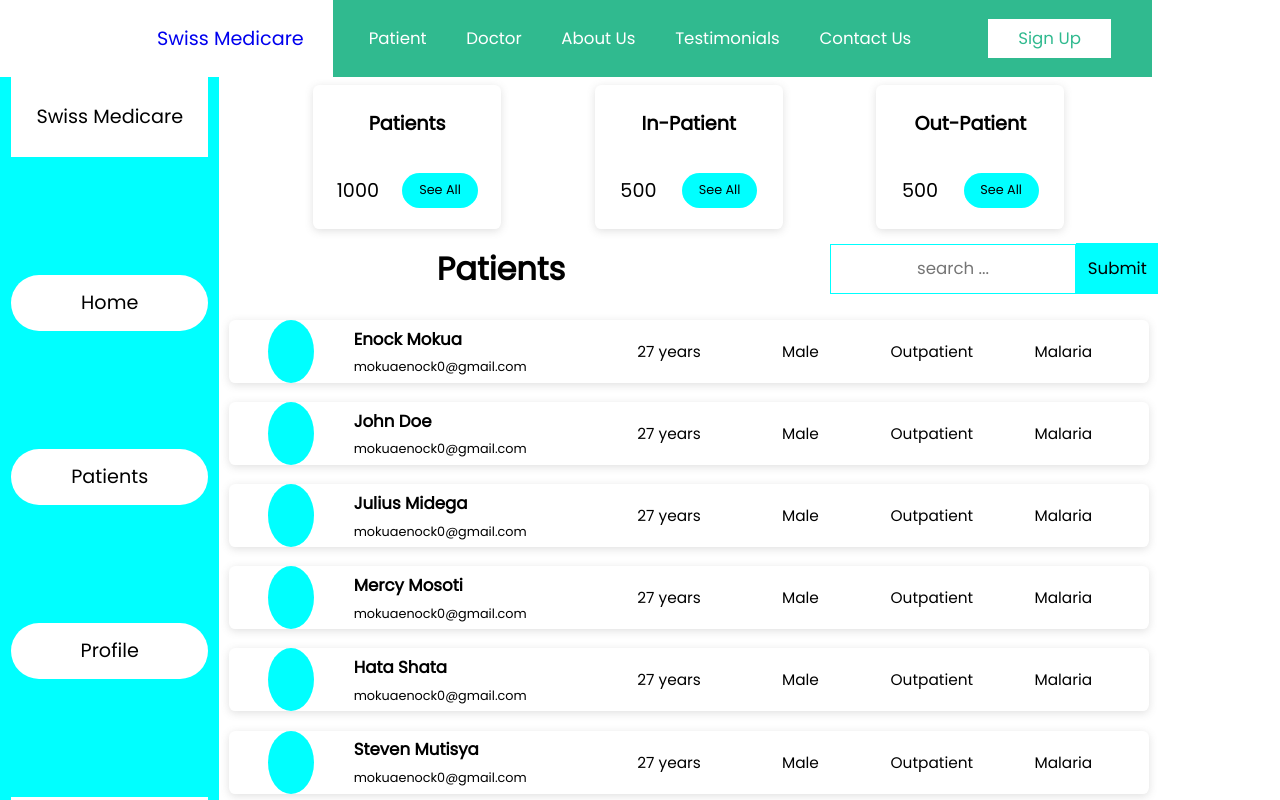
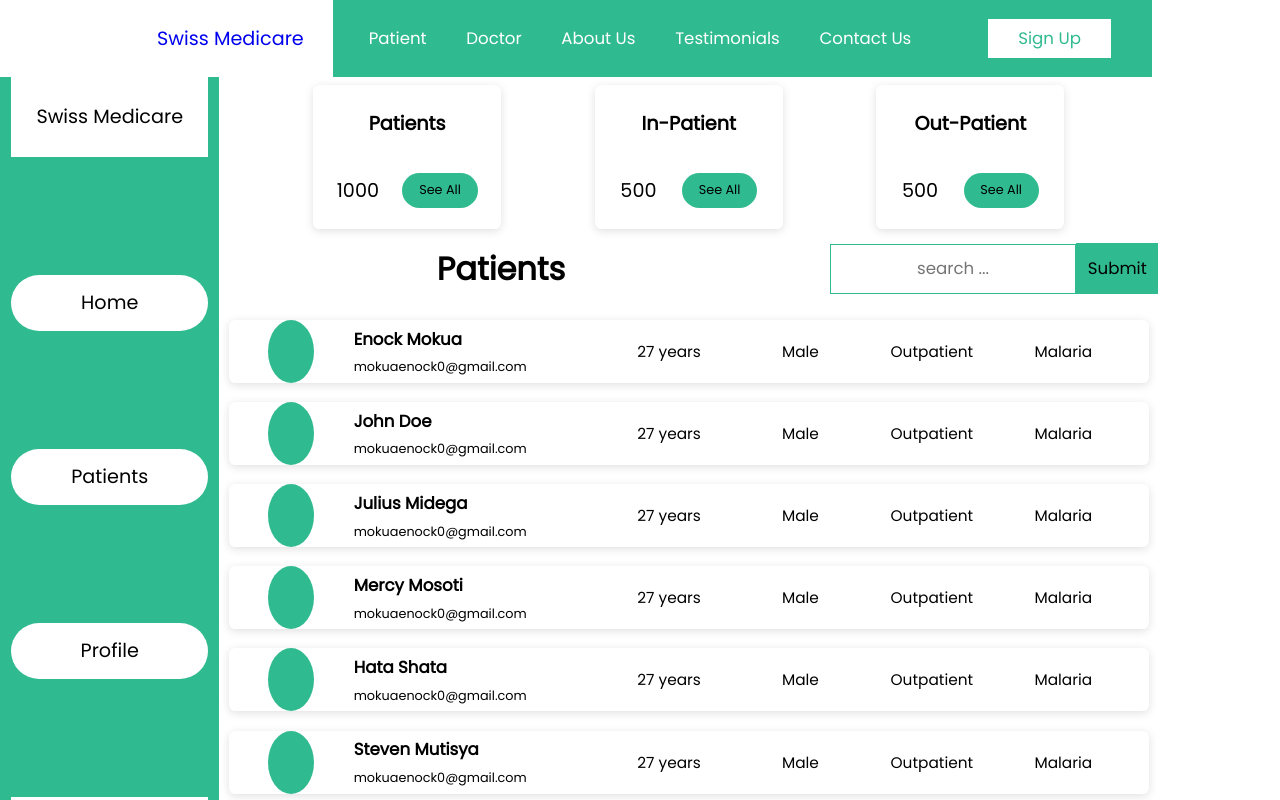
Before and after one commit to MokuaEnock/swiss, a React (Create React App) app: page /doctor/list in a window 1280 px wide. Shown: the top 800 px of the page. Built offline with nearby package versions, Linux system fonts and the light colour scheme.

Commit message:
aqua color to lime green

```diff
--- a/src/components/doctor/patient.css
+++ b/src/components/doctor/patient.css
@@ -15,7 +15,7 @@
 }
 
 #doctor-header {
-  background-color: aqua;
+  background-color: #30ba8f;
   width: 18%;
   justify-content: space-between;
 }
@@ -91,7 +91,7 @@
   border: thin solid transparent;
   height: 60%;
   width: 40%;
-  background-color: aqua;
+  background-color: #30ba8f;
   border-radius: 4vw;
   font-size: 1vw;
 }
@@ -134,7 +134,7 @@
 }
 
 #doctor-search > input {
-  border: thin solid aqua;
+  border: thin solid #30ba8f;
   font-size: 1.3vw;
   width: 75%;
   height: 75%;
@@ -147,10 +147,10 @@ input:focus {
 
 #doctor-search > button {
   width: 25%;
-  border: thin solid aqua;
+  border: thin solid #30ba8f;
   height: 80%;
   font-size: 1.3vw;
-  background-color: aqua;
+  background-color: #30ba8f;
 }
 
 .doctor-list {
@@ -181,7 +181,7 @@ input:focus {
 .doctor-item-image {
   width: 5%;
   border-radius: 50%;
-  background-color: aqua;
+  background-color: #30ba8f;
 }
 
 .doctor-item-image > img {
@@ -253,7 +253,7 @@ input:focus {
 
 .doctor-nav {
   border: thin solid transparent;
-  background-color: aqua;
+  background-color: #30ba8f;
   height: 70%;
   width: 10%;
   font-size: 1.3vw;
@@ -491,8 +491,8 @@ input:focus {
   width: 20%;
   height: 4vw;
   margin-left: 27vw;
-  border: thin solid aqua;
-  background-color: aqua;
+  border: thin solid #30ba8f;
+  background-color: #30ba8f;
   display: flex;
   flex-direction: row;
   align-items: center;
```
